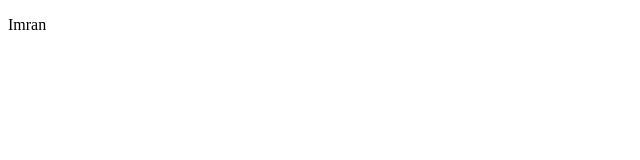
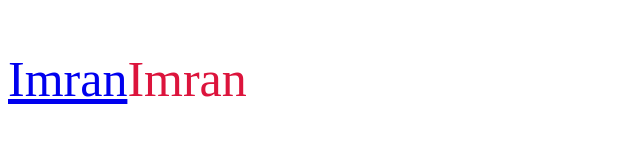
Before and after one commit to didigifts/momunov.github.io, a plain HTML site: page imran/index.html in a window 1280 px wide. Shown: the whole page, without its empty margins (0-640 px from the left). Drawn offline with Linux system fonts and the light colour scheme.

Commit message:
imr commit

```diff
--- a/imran/index.html
+++ b/imran/index.html
@@ -4,8 +4,17 @@
     <meta charset="UTF-8">
     <title>Imran</title>
 </head>
+<style>
+    p {
+
+        font-size: 50px;
+        color: crimson;
+    }
+
+    </style>
 <body>
-   <p>Imran</p>
+
+   <p><a href="quran.com">Imran</a>Imran</p>
 
 </body>
 </html>
```
